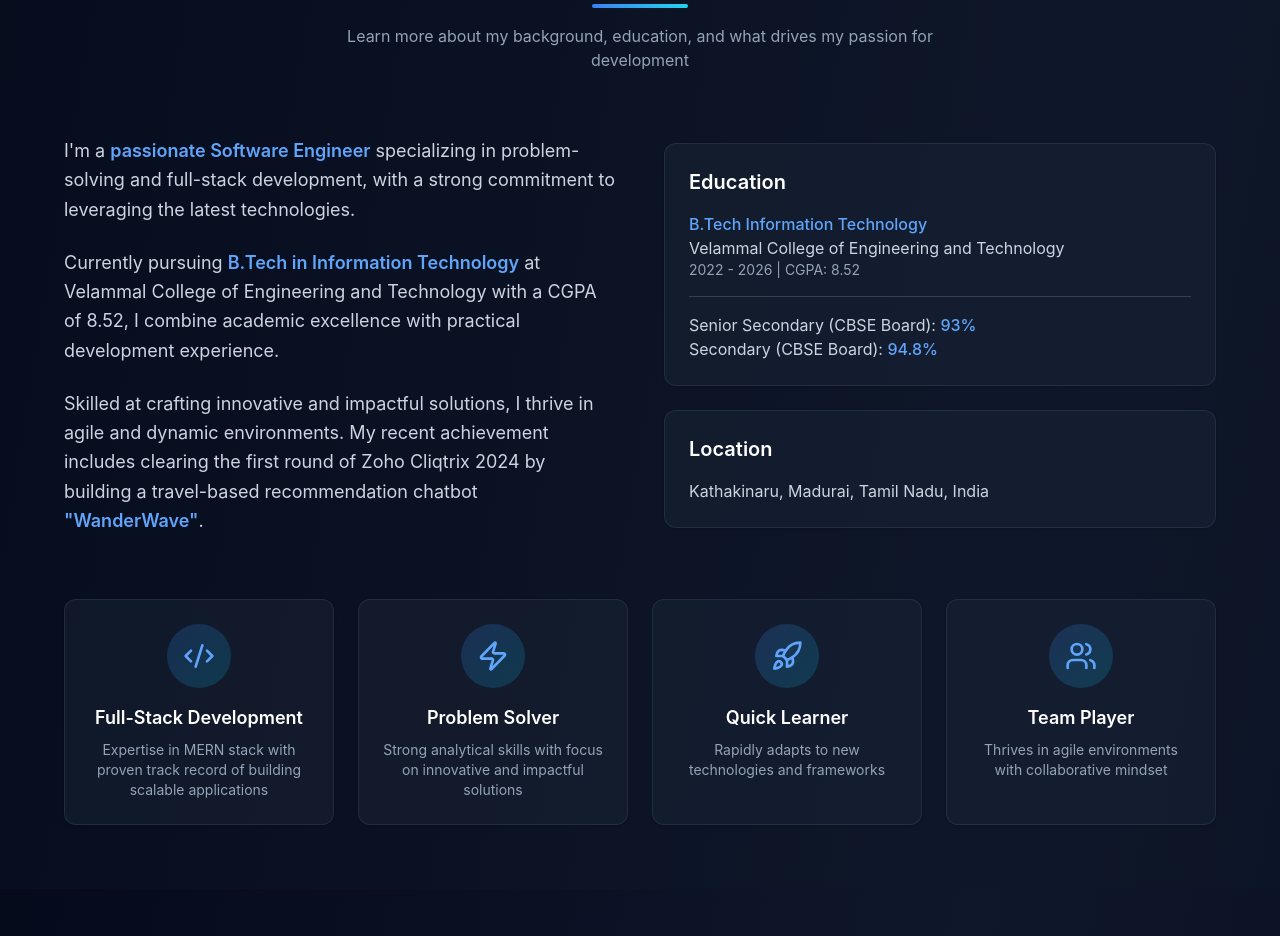
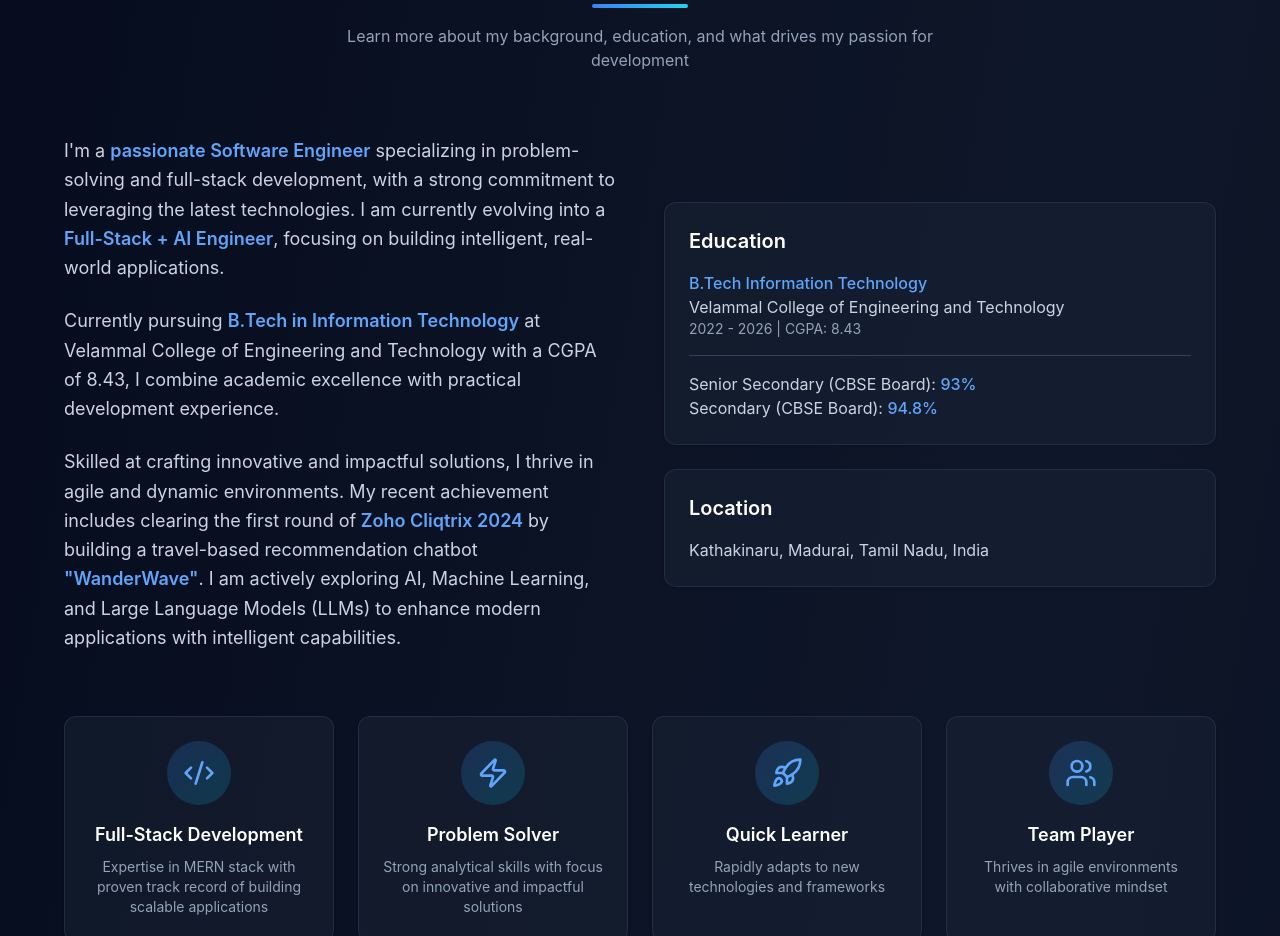
Before and after one commit to Preveen369/preveen_portfolio_app, a React (Vite) app: page / in a window 1280 px wide. Shown: the part 940-1876 px from the top of the page. Built offline with nearby package versions, Linux system fonts and the light colour scheme.

Commit message:
commit changes

```diff
--- a/src/components/About.tsx
+++ b/src/components/About.tsx
@@ -45,16 +45,23 @@ export default function About() {
               <p className="text-lg text-slate-300 leading-relaxed">
                 I'm a <span className="text-blue-400 font-semibold">passionate Software Engineer</span> specializing in
                 problem-solving and full-stack development, with a strong commitment to leveraging the latest technologies.
+                I am currently evolving into a <span className="text-blue-400 font-semibold">Full-Stack + AI Engineer</span>,
+                focusing on building intelligent, real-world applications.
               </p>
+
               <p className="text-lg text-slate-300 leading-relaxed">
                 Currently pursuing <span className="text-blue-400 font-semibold">B.Tech in Information Technology</span> at
-              Velammal College of Engineering and Technology with a CGPA of 8.52, I combine academic excellence with
+                Velammal College of Engineering and Technology with a CGPA of 8.43, I combine academic excellence with
                 practical development experience.
               </p>
+
               <p className="text-lg text-slate-300 leading-relaxed">
                 Skilled at crafting innovative and impactful solutions, I thrive in agile and dynamic environments.
-              My recent achievement includes clearing the first round of Zoho Cliqtrix 2024 by building a
-              travel-based recommendation chatbot <span className="text-blue-400 font-semibold">"WanderWave"</span>.
+                My recent achievement includes clearing the first round of
+                <span className="text-blue-400 font-semibold"> Zoho Cliqtrix 2024</span> by building a travel-based
+                recommendation chatbot <span className="text-blue-400 font-semibold">"WanderWave"</span>.
+                I am actively exploring AI, Machine Learning, and Large Language Models (LLMs) to enhance modern
+                applications with intelligent capabilities.
               </p>
           </div>
 
@@ -66,7 +73,7 @@ export default function About() {
                   <div>
                     <p className="text-blue-400 font-medium">B.Tech Information Technology</p>
                     <p className="text-slate-300">Velammal College of Engineering and Technology</p>
-                    <p className="text-slate-400 text-sm">2022 - 2026 | CGPA: 8.52</p>
+                    <p className="text-slate-400 text-sm">2022 - 2026 | CGPA: 8.43</p>
                   </div>
                   <div className="border-t border-slate-700 pt-4">
                     <p className="text-slate-300">Senior Secondary (CBSE Board): <span className="text-blue-400 font-medium">93%</span></p>
```
Lines whose indentation alone changed are shown as unchanged.
